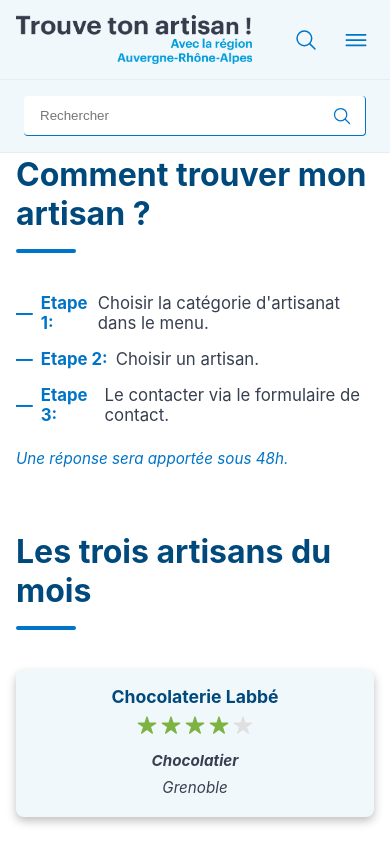
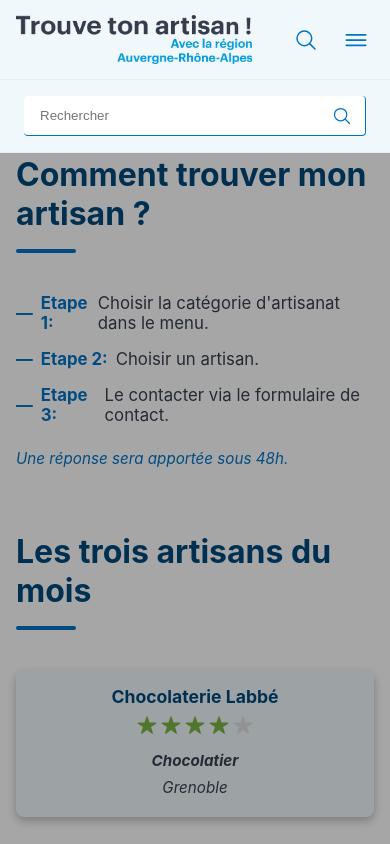
Before and after one commit to userXXIIXII/trouve-ton-artisan, a React (Vite) app: page / in a window 390 px wide. Both pictures are taken after a click on the button 306 px from the left and 39 px from the top of the page. Shown: the top 844 px of the page. Built offline with nearby package versions, Linux system fonts and the light colour scheme.

Commit message:
Correction de la barre de recherche

```diff
--- a/src/components/Header.scss
+++ b/src/components/Header.scss
@@ -127,19 +127,30 @@
 }
 
 /* --- 3. ÉLÉMENTS MOBILE (Tiroirs & Overlay) --- */
-.mobile-search-bar-container {
-  display: none;
-  width: 100%;
-  padding: 1rem 1.5rem;
-  background: var(--light-bg);
-  border-bottom: 1px solid var(--border-color);
-  position: absolute;
+.mobile-search-overlay {
+  position: fixed;
   top: 80px;
   left: 0;
+  width: 100%;
+  height: calc(100vh - 80px);
+  background: rgba(0, 0, 0, 0.35); /* Fond semi-transparent pour griser l'arrière-plan */
+  z-index: 1015;
+  opacity: 0;
+  visibility: hidden;
+  transition: opacity 0.3s ease, visibility 0.3s ease;
 
   &.is-open {
-    display: block;
+    opacity: 1;
+    visibility: visible;
   }
+}
+
+.mobile-search-container-inner {
+  background: var(--light-bg);
+  padding: 1rem 1.5rem;
+  border-bottom: 1px solid var(--border-color);
+  width: 100%;
+  box-sizing: border-box;
 }
 
 .mobile-search-input-wrapper {
@@ -147,7 +158,7 @@
   width: 100%;
 }
 
-.mobile-search-bar-container input {
+.mobile-search-overlay input {
   width: 100%;
   padding: 0.75rem 2.5rem 0.75rem 1rem;
   border: none;
@@ -158,7 +169,7 @@
   box-sizing: border-box;
 }
 
-.mobile-search-bar-container .icon {
+.mobile-search-overlay .icon {
   position: absolute;
   right: 14px;
   top: 50%;
--- a/src/components/Header.tsx
+++ b/src/components/Header.tsx
@@ -57,10 +57,12 @@ export default function Header() {
         </div>
       </div>
 
-      <div className={`mobile-search-bar-container ${isSearchOpen ? 'is-open' : ''}`}>
-        <div className="mobile-search-input-wrapper">
-          <input type="text" placeholder="Rechercher" />
-          <IoSearchOutline className="icon" size={20} />
+      <div className={`mobile-search-overlay ${isSearchOpen ? 'is-open' : ''}`} onClick={toggleSearch}>
+        <div className="mobile-search-container-inner" onClick={(e) => e.stopPropagation()}>
+          <div className="mobile-search-input-wrapper">
+            <input type="text" placeholder="Rechercher" />
+            <IoSearchOutline className="icon" size={20} />
+          </div>
         </div>
       </div>
 
```
